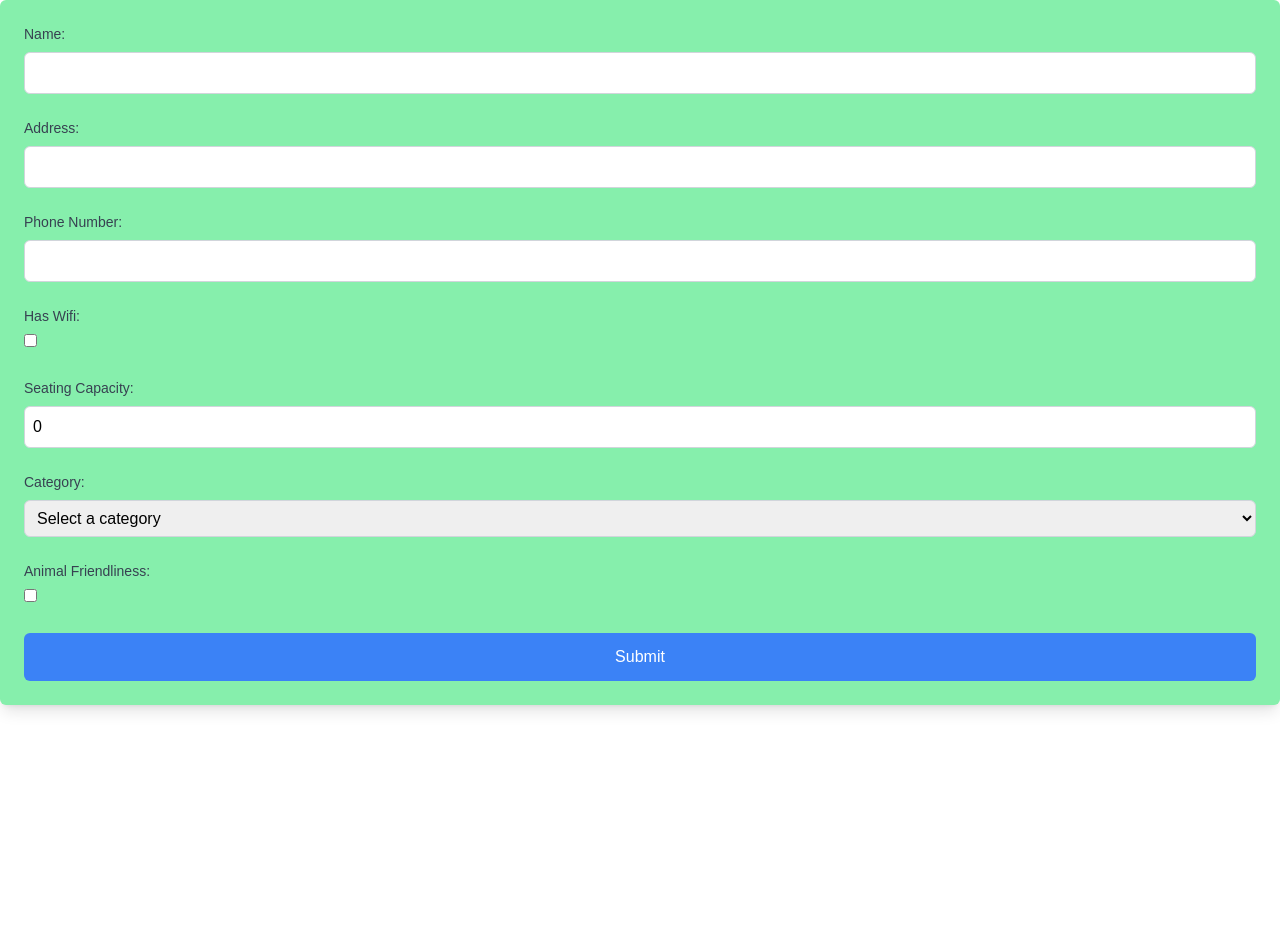
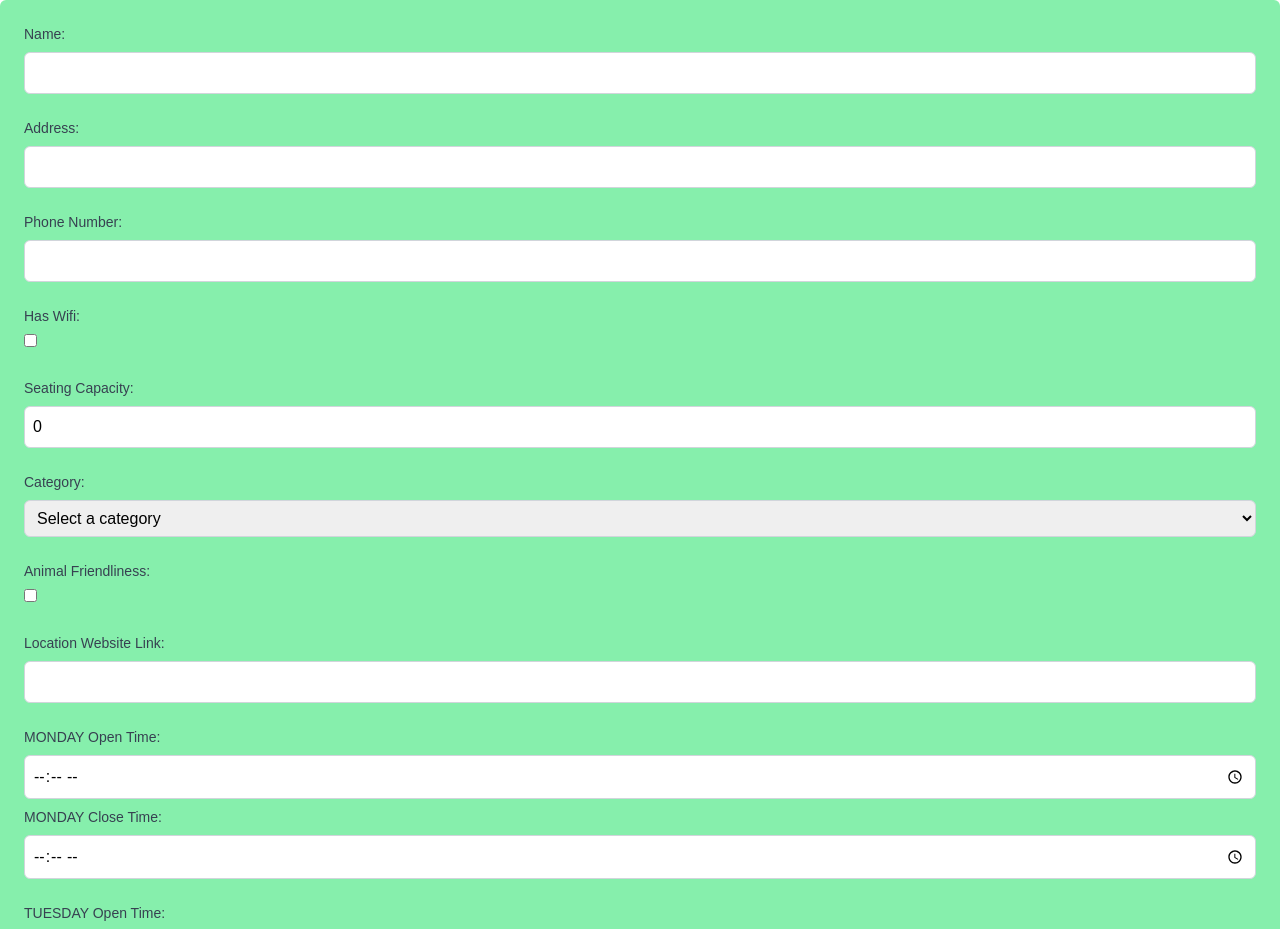
Before and after one commit to TimmyTram/Nextjs-Practice, a Next.js app: page /Locations/createLocation in a window 1280 px wide. Shown: the top 929 px of the page. Before the commit the page ends 800 px from the top, so only its background shows below. Built offline with nearby package versions, Linux system fonts and the light colour scheme.

Commit message:
fixed create locations form

```diff
--- a/app/Locations/createLocation/page.tsx
+++ b/app/Locations/createLocation/page.tsx
@@ -1,6 +1,6 @@
 'use client'
 import { useState } from 'react';
-//import { LocationData, OperatingHour } from '../api/locations/route';
+import { DayOfWeek } from '@prisma/client';
 
 const Page = () => {
     const [formData, setFormData] = useState({
@@ -11,7 +11,16 @@ const Page = () => {
         seatingCapacity: 0,
         category: '',
         animalFriendliness: false,
-        operatingHours: []
+        locationWebsiteLink: '',
+        operatingHours: [
+            { day: DayOfWeek.MONDAY, openTime: '', closeTime: '' },
+            { day: DayOfWeek.TUESDAY, openTime: '', closeTime: '' },
+            { day: DayOfWeek.WEDNESDAY, openTime: '', closeTime: '' },
+            { day: DayOfWeek.THURSDAY, openTime: '', closeTime: '' },
+            { day: DayOfWeek.FRIDAY, openTime: '', closeTime: '' },
+            { day: DayOfWeek.SATURDAY, openTime: '', closeTime: '' },
+            { day: DayOfWeek.SUNDAY, openTime: '', closeTime: '' }
+        ]
     });
 
 
@@ -125,6 +134,48 @@ const Page = () => {
                 />
             </div>
 
+            <div className="space-y-2">
+                <label htmlFor="locationWebsiteLink" className="block text-sm font-medium text-gray-700">Location Website Link:</label>
+                <input
+                    type="text"
+                    id="locationWebsiteLink"
+                    className="w-full p-2 border border-gray-300 rounded-md text-black"
+                    value={formData.locationWebsiteLink}
+                    onChange={(e) => setFormData({ ...formData, locationWebsiteLink: e.target.value })}
+                />
+            </div>
+
+
+            {formData.operatingHours.map((operatingHour, index) => (
+                <div key={operatingHour.day} className="space-y-2">
+                    <label htmlFor={`openTime-${index}`} className="block text-sm font-medium text-gray-700">{operatingHour.day} Open Time:</label>
+                    <input
+                        type="time"
+                        id={`openTime-${index}`}
+                        className="w-full p-2 border border-gray-300 rounded-md text-black"
+                        value={operatingHour.openTime}
+                        onChange={(e) => {
+                            const newOperatingHours = [...formData.operatingHours];
+                            newOperatingHours[index].openTime = e.target.value;
+                            setFormData({ ...formData, operatingHours: newOperatingHours });
+                        }}
+                    />
+
+                    <label htmlFor={`closeTime-${index}`} className="block text-sm font-medium text-gray-700">{operatingHour.day} Close Time:</label>
+                    <input
+                        type="time"
+                        id={`closeTime-${index}`}
+                        className="w-full p-2 border border-gray-300 rounded-md text-black"
+                        value={operatingHour.closeTime}
+                        onChange={(e) => {
+                            const newOperatingHours = [...formData.operatingHours];
+                            newOperatingHours[index].closeTime = e.target.value;
+                            setFormData({ ...formData, operatingHours: newOperatingHours });
+                        }}
+                    />
+                </div>
+            ))}
+
 
 
 
--- a/app/api/locations/route.ts
+++ b/app/api/locations/route.ts
@@ -112,6 +112,7 @@ export async function POST(req: NextRequest) {
             })
 
             for (const operatingHour of body.operatingHours) {
+                console.log("[DEBUG]: ", operatingHour);
                 await prisma.operatingHours.create({
                     data: {
                         day: operatingHour.day,
--- a/app/utils/utils.ts
+++ b/app/utils/utils.ts
@@ -1,4 +1,5 @@
 export const convertTo12HourFormat = (time: string) => {
+    if(time.length === 0) return 'CLOSED';
     const [hour, minute] = time.split(':');
     let hourNum = parseInt(hour);
     const ampm = hourNum >= 12 ? 'PM' : 'AM';
```
